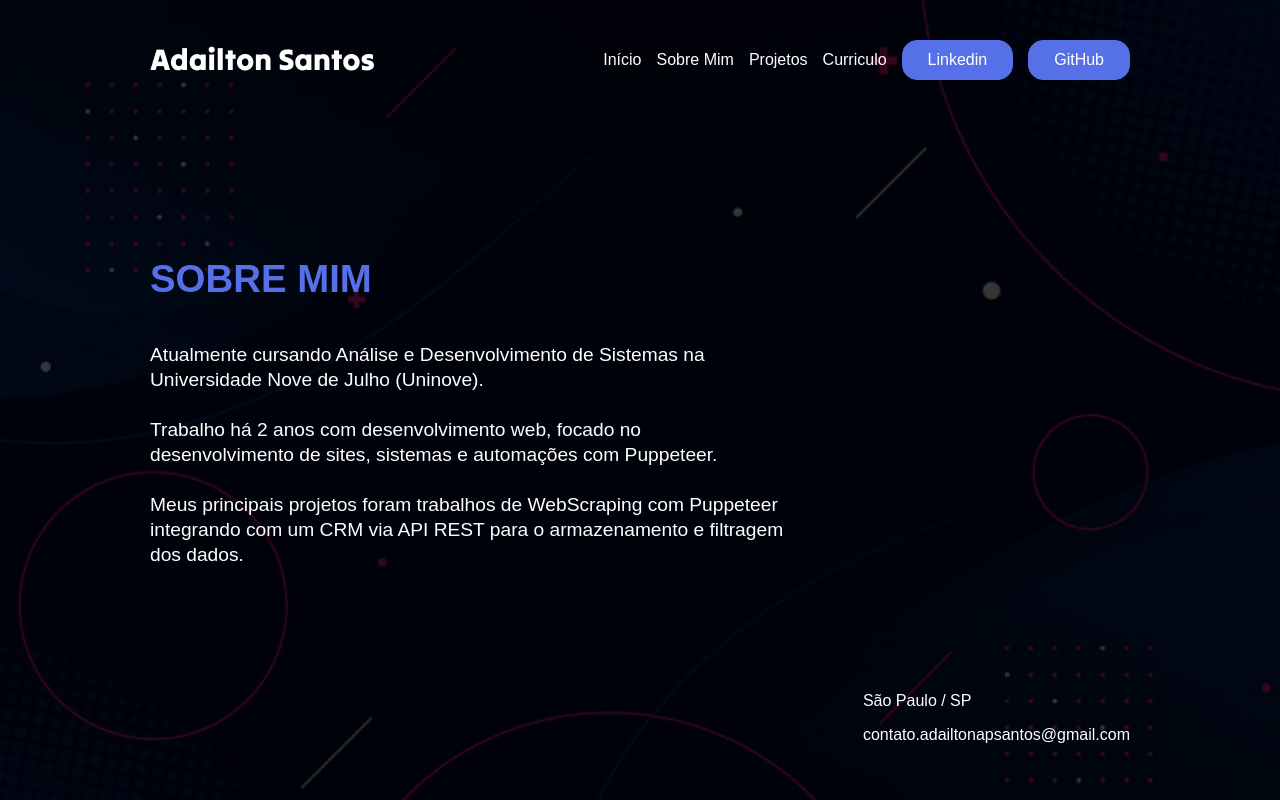
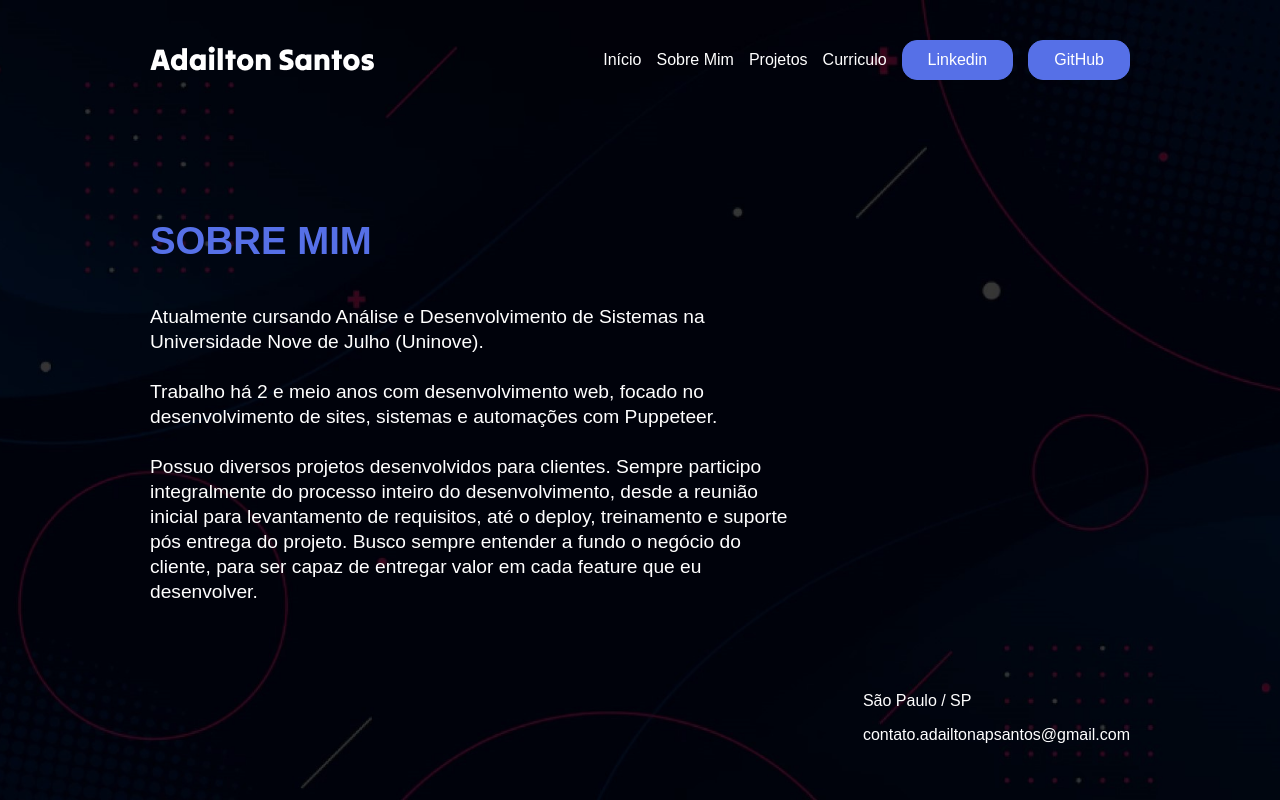
Before and after one commit to AdailtonSantos/portfolio, a Vue app: page /sobre in a window 1280 px wide. Built offline with nearby package versions, Linux system fonts and the light colour scheme; a web font is replaced by a local one.

Commit message:
Feat: Alteração no texto sobre mim

```diff
--- a/src/views/SobreView.vue
+++ b/src/views/SobreView.vue
@@ -5,11 +5,12 @@
         <h1>SOBRE MIM</h1>
         <p>Atualmente cursando Análise e Desenvolvimento de Sistemas na Universidade Nove de Julho (Uninove). <br><br>
 
-          Trabalho há 2 anos com desenvolvimento web, focado no desenvolvimento de sites, sistemas e automações com
+          Trabalho há 2 e meio anos com desenvolvimento web, focado no desenvolvimento de sites, sistemas e automações com
           Puppeteer. <br><br>
 
-          Meus principais projetos foram trabalhos de WebScraping com Puppeteer
-          integrando com um CRM via API REST para o armazenamento e filtragem dos dados.</p>
+          Possuo diversos projetos desenvolvidos para clientes. Sempre participo integralmente do processo inteiro do desenvolvimento,
+          desde a reunião inicial para levantamento de requisitos, até o deploy, treinamento e suporte pós entrega do projeto. Busco sempre
+          entender a fundo o negócio do cliente, para ser capaz de entregar valor em cada feature que eu desenvolver.</p>
       </section>
       <div class="info">
         <p>São Paulo / SP</p>
```
